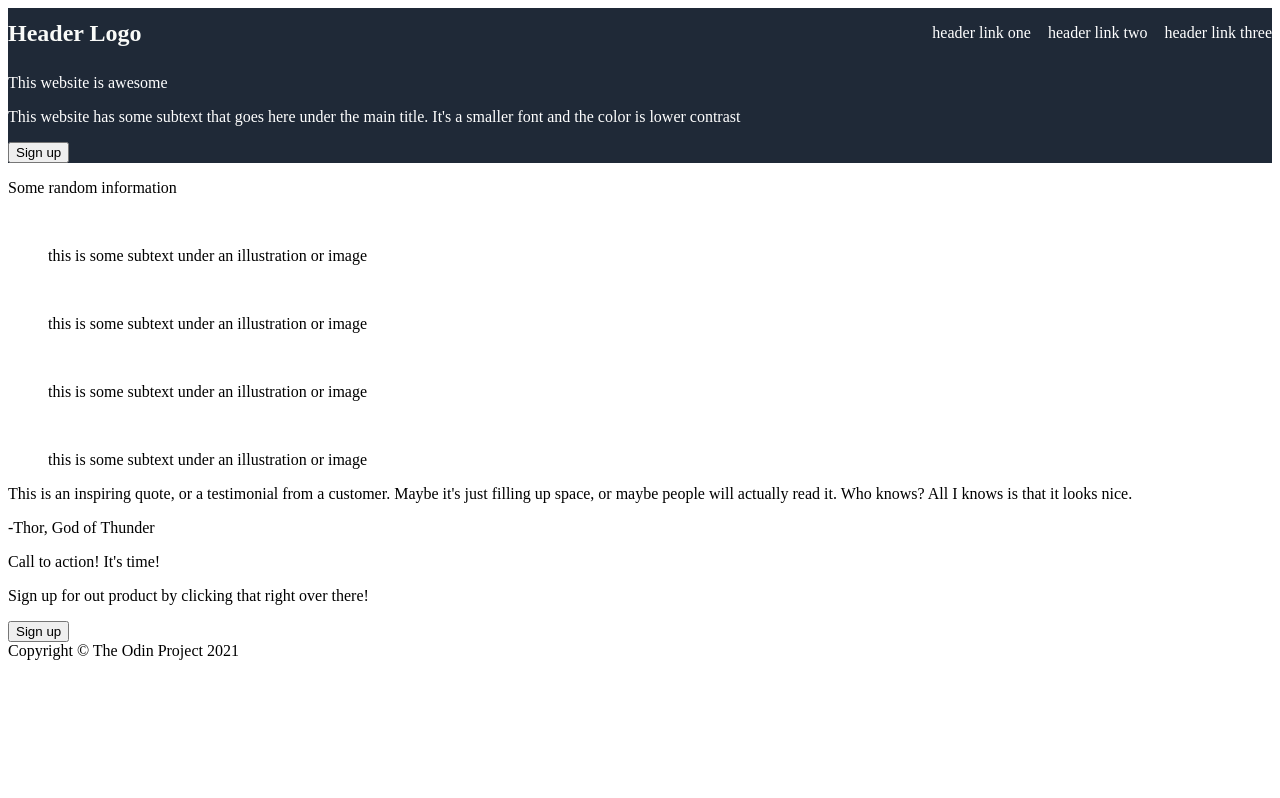
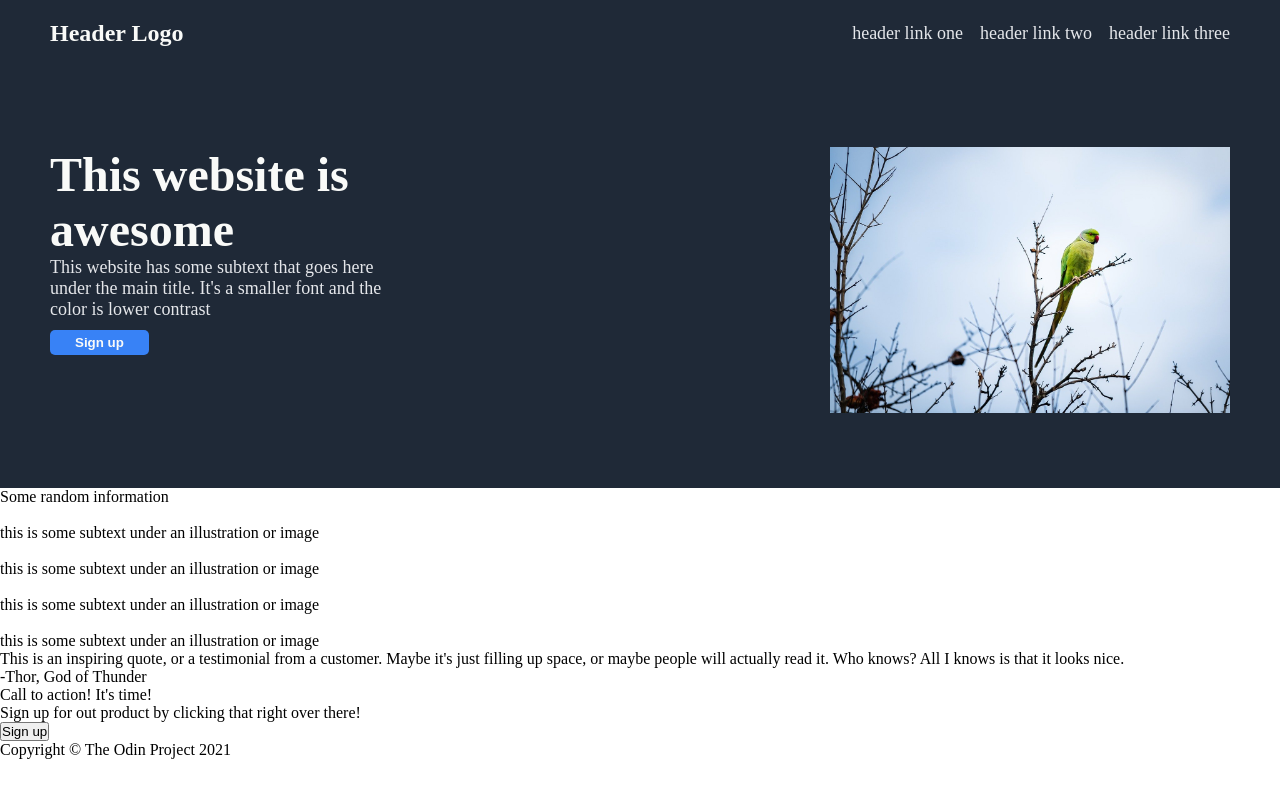
Before and after one commit to NevaGivAP/landing-page-Odin-Project, a plain HTML site: page index.html in a window 1280 px wide. Drawn offline with Linux system fonts and the light colour scheme.

Commit message:
Finish header styles
a lot has been changed, but most importantly
all elements have been centered both
horizontally and vertically with flexbox, other
changes include font sizes, background color and
font colors.

```diff
--- a/index.html
+++ b/index.html
@@ -19,8 +19,8 @@
 
         <div class="header-content">
             <div class="left">
-                <p>This website is awesome</p>
-                <p>This website has some subtext
+                <p class="big">This website is awesome</p>
+                <p class="desc">This website has some subtext
                     that goes here under the main title.
                     It's a smaller font and the color is lower
                     contrast
@@ -28,7 +28,7 @@
                 <button>Sign up</button>
             </div>
             <div class="right">
-                <img>
+                <img src="pictures/green-parrot-8578207_1280.jpg">
             </div>
         </div>
     </header>
--- a/style.css
+++ b/style.css
@@ -1,12 +1,20 @@
+*{
+    padding: 0;
+    margin: 0;
+}
+
 header{
     background-color: #1F2937;
-    color: white;
+    color: #E5E7EB;
+    padding: 20px 50px 70px 50px;
+    font-size: 18px;
 }
 
 .navigation{
     display: flex;
     align-items: center;
     justify-content: space-between;
+    margin-bottom: 100px;
 }
 .navigation span{
     font-size: 24px;
@@ -23,5 +31,26 @@ header{
 
 .header-content{
     display: flex;
+    justify-content: space-between;
+}
 
+.header-content .left{
+    width: 360px;
 }
+.header-content .left .big{
+    font-size: 48px;
+    font-weight: bold;
+    color: #F9FAF8;
+}
+.header-content .right img{
+    width: 400px;
+}
+.header-content .left button{
+    background-color: #3882F6;
+    border-radius: 5px;
+    border-style: initial;
+    color: #F9FAF8;
+    padding: 5px 25px;
+    font-weight: bold;
+    margin-top: 10px;
+}
```
Also changed, not shown: pictures/green-parrot-8578207_1280.jpg (added).
